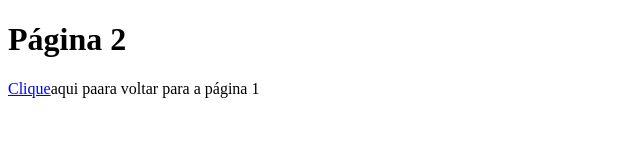
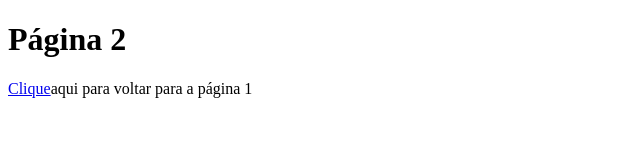
Before and after one commit to Oinerte/pratica_duplas, a plain HTML site: page novapagina.html in a window 1280 px wide. Shown: the full height of the page, 0-640 px from the left. Drawn offline with Linux system fonts and the light colour scheme.

Commit message:
criação de nova página

```diff
--- a/novapagina.html
+++ b/novapagina.html
@@ -8,6 +8,6 @@
 </head>
 <body>
     <h1>Página 2</h1>
-    <p><a href="Index.html">Clique</a>aqui paara voltar para a página 1</p>
+    <p><a href="Index.html">Clique</a>aqui para voltar para a página 1</p>
 </body>
 </html>
```
